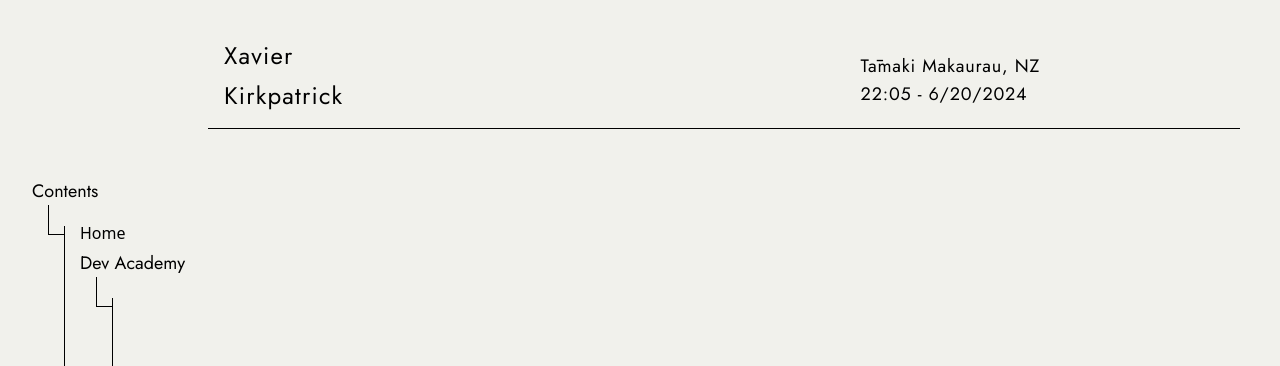
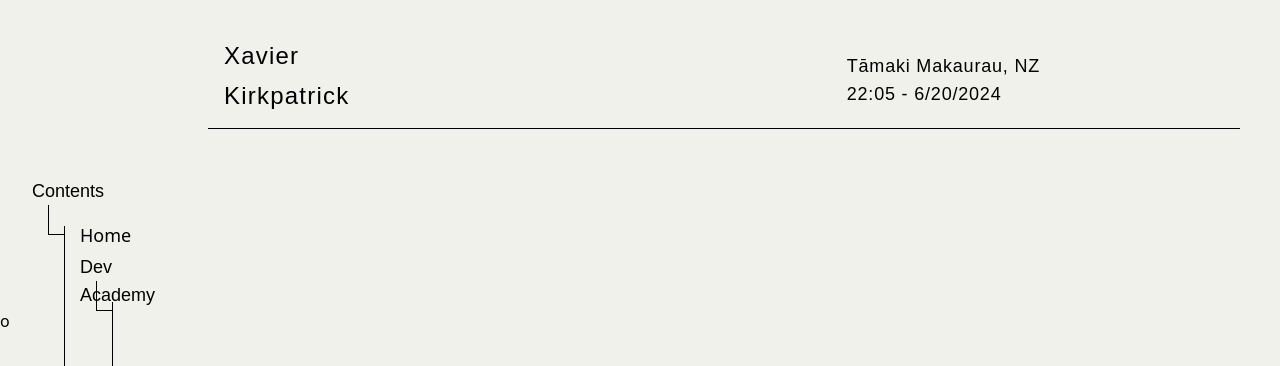
Before and after one commit to xavier-kirkpatrick/xavier-kirkpatrick.github.io, a React (Vite) app: page / in a window 1280 px wide. Shown: the top 366 px of the page. Built offline with nearby package versions, Linux system fonts and the light colour scheme.

Commit message:
add baxkground colour variable

```diff
--- a/public/main.css
+++ b/public/main.css
@@ -1,8 +1,6 @@
-@import url("https://fonts.googleapis.com/css2?family=Raleway:ital,wght@0,100..900;1,100..900&display=swap");
-
-@import url("https://fonts.googleapis.com/css2?family=Oswald:wght@200..700&family=Raleway:ital,wght@0,100..900;1,100..900&display=swap");
-
-@import url("https://fonts.googleapis.com/css2?family=Jost:ital,wght@0,100..900;1,100..900&family=Raleway:ital,wght@0,100..900;1,100..900&display=swap");
+:root {
+  --main-background-color: #f1f1ec;
+}
 
 /*
 ! tailwindcss v3.4.4 | MIT License | https://tailwindcss.com
@@ -443,7 +441,7 @@ video {
   display: none;
 }
 
-*, ::before, ::after{
+*, ::before, ::after {
   --tw-border-spacing-x: 0;
   --tw-border-spacing-y: 0;
   --tw-translate-x: 0;
@@ -497,7 +495,7 @@ video {
   --tw-contain-style:  ;
 }
 
-::backdrop{
+::backdrop {
   --tw-border-spacing-x: 0;
   --tw-border-spacing-y: 0;
   --tw-translate-x: 0;
@@ -551,293 +549,188 @@ video {
   --tw-contain-style:  ;
 }
 
-.container{
+.container {
   width: 100%;
 }
 
-@media (min-width: 640px){
-  .container{
+@media (min-width: 640px) {
+  .container {
     max-width: 640px;
   }
 }
 
-@media (min-width: 768px){
-  .container{
+@media (min-width: 768px) {
+  .container {
     max-width: 768px;
   }
 }
 
-@media (min-width: 1024px){
-  .container{
+@media (min-width: 1024px) {
+  .container {
     max-width: 1024px;
   }
 }
 
-@media (min-width: 1280px){
-  .container{
+@media (min-width: 1280px) {
+  .container {
     max-width: 1280px;
   }
 }
 
-@media (min-width: 1536px){
-  .container{
+@media (min-width: 1536px) {
+  .container {
     max-width: 1536px;
   }
 }
 
-.visible{
+.visible {
   visibility: visible;
 }
 
-.absolute{
+.absolute {
   position: absolute;
 }
 
-.relative{
+.relative {
   position: relative;
 }
 
-.left-0{
-  left: 0px;
-}
-
-.left-4{
-  left: 1rem;
-}
-
-.top-14{
-  top: 3.5rem;
-}
-
-.top-8{
-  top: 2rem;
-}
-
-.left-8{
-  left: 2rem;
-}
-
-.left-11{
-  left: 2.75rem;
-}
-
-.left-16{
-  left: 4rem;
-}
-
-.left-14{
-  left: 3.5rem;
-}
-
-.left-12{
+.left-12 {
   left: 3rem;
 }
 
-.top-12{
-  top: 3rem;
+.left-24 {
+  left: 6rem;
 }
 
-.bottom-3{
-  bottom: 0.75rem;
-}
-
-.top-1{
-  top: 0.25rem;
-}
-
-.top-5{
-  top: 1.25rem;
-}
-
-.top-10{
-  top: 2.5rem;
-}
-
-.top-9{
-  top: 2.25rem;
-}
-
-.top-7{
+.top-7 {
   top: 1.75rem;
 }
 
-.left-20{
-  left: 5rem;
+.ml-20 {
+  margin-left: 5rem;
 }
 
-.left-24{
-  left: 6rem;
-}
-
-.ml-16{
-  margin-left: 4rem;
-}
-
-.ml-5{
-  margin-left: 1.25rem;
-}
-
-.ml-52{
+.ml-52 {
   margin-left: 13rem;
 }
 
-.ml-56{
+.ml-56 {
   margin-left: 14rem;
 }
 
-.ml-7{
-  margin-left: 1.75rem;
+.ml-8 {
+  margin-left: 2rem;
 }
 
-.mr-10{
+.mr-10 {
   margin-right: 2.5rem;
 }
 
-.mr-60{
+.mr-60 {
   margin-right: 15rem;
 }
 
-.mt-12{
+.mt-1 {
+  margin-top: 0.25rem;
+}
+
+.mt-12 {
   margin-top: 3rem;
 }
 
-.mt-8{
-  margin-top: 2rem;
-}
-
-.ml-10{
-  margin-left: 2.5rem;
-}
-
-.ml-20{
-  margin-left: 5rem;
-}
-
-.ml-24{
-  margin-left: 6rem;
-}
-
-.mt-14{
-  margin-top: 3.5rem;
-}
-
-.mt-5{
-  margin-top: 1.25rem;
-}
-
-.mt-4{
+.mt-4 {
   margin-top: 1rem;
 }
 
-.mt-3{
-  margin-top: 0.75rem;
+.block {
+  display: block;
 }
 
-.mt-1{
-  margin-top: 0.25rem;
-}
-
-.ml-6{
-  margin-left: 1.5rem;
-}
-
-.ml-8{
-  margin-left: 2rem;
-}
-
-.inline-block{
+.inline-block {
   display: inline-block;
 }
 
-.flex{
+.inline {
+  display: inline;
+}
+
+.flex {
   display: flex;
 }
 
-.hidden{
+.hidden {
   display: none;
 }
 
-.min-h-screen{
+.min-h-screen {
   min-height: 100vh;
 }
 
-.flex-col{
+.flex-col {
   flex-direction: column;
 }
 
-.items-baseline{
+.items-baseline {
   align-items: baseline;
 }
 
-.justify-between{
+.justify-between {
   justify-content: space-between;
 }
 
-.justify-evenly{
+.justify-evenly {
   justify-content: space-evenly;
 }
 
-.overflow-hidden{
+.overflow-hidden {
   overflow: hidden;
 }
 
-.border-b{
+.text-wrap {
+  text-wrap: wrap;
+}
+
+.border-b {
   border-bottom-width: 1px;
 }
 
-.border-black{
+.border-black {
   --tw-border-opacity: 1;
   border-color: rgb(0 0 0 / var(--tw-border-opacity));
 }
 
-.bg-main-off-white{
-  --tw-bg-opacity: 1;
-  background-color: rgb(241 241 236 / var(--tw-bg-opacity));
+.bg-mainBgColour {
+  background-color: var(--main-background-color);
 }
 
-.pt-10{
+.pt-10 {
   padding-top: 2.5rem;
 }
 
-.pt-2{
+.pt-2 {
   padding-top: 0.5rem;
 }
 
-.pl-11{
-  padding-left: 2.75rem;
-}
-
-.pl-36{
-  padding-left: 9rem;
-}
-
-.pt-32{
-  padding-top: 8rem;
-}
-
-.pl-20{
-  padding-left: 5rem;
-}
-
-.font-jost{
+.font-jost {
   font-family: Jost, sans-serif;
 }
 
-.text-2xl{
+.text-2xl {
   font-size: 1.5rem;
   line-height: 2rem;
 }
 
-.text-lg{
+.text-lg {
   font-size: 1.125rem;
   line-height: 1.75rem;
 }
 
-.tracking-wider{
+.tracking-wider {
   letter-spacing: 0.05em;
 }
 
-.transition{
+.transition {
   transition-property: color, background-color, border-color, text-decoration-color, fill, stroke, opacity, box-shadow, transform, filter, -webkit-backdrop-filter;
   transition-property: color, background-color, border-color, text-decoration-color, fill, stroke, opacity, box-shadow, transform, filter, backdrop-filter;
   transition-property: color, background-color, border-color, text-decoration-color, fill, stroke, opacity, box-shadow, transform, filter, backdrop-filter, -webkit-backdrop-filter;
@@ -845,6 +738,6 @@ video {
   transition-duration: 150ms;
 }
 
-.\[\&\.active\]\:font-bold.active{
+.\[\&\.active\]\:font-bold.active {
   font-weight: 700;
 }
--- a/src/components/SideBar.tsx
+++ b/src/components/SideBar.tsx
@@ -71,12 +71,15 @@ function SideBar() {
 
       {/* Home link */}
       <Link to="/">
-        <motion.p className="ml-20 mt-4">Home</motion.p>
+        <motion.p className="ml-20 mt-4 text-lg">Home</motion.p>
       </Link>
 
       {/* ------- Dev Academy section -------- */}
       <div className="relative mt-1">
-        <motion.p className="ml-20 font-jost text-lg">Dev Academy</motion.p>
+        <motion.p className="ml-20 block text-wrap font-jost text-lg">
+          Dev<motion.p className="block">Academy</motion.p>
+        </motion.p>
+        o {/* Dev Academy svg */}
         <motion.svg
           width={17}
           height={104}
--- a/src/routes/__root.tsx
+++ b/src/routes/__root.tsx
@@ -5,7 +5,7 @@ import SideBar from "../components/SideBar";
 
 export const Route = createRootRoute({
   component: () => (
-    <div className="min-h-screen bg-main-off-white">
+    <div className="bg-mainBgColour min-h-screen">
       <Header />
       <SideBar />
       <Outlet />
--- a/src/styles/main.css
+++ b/src/styles/main.css
@@ -1,3 +1,7 @@
+:root {
+  --main-background-color: #f1f1ec;
+}
+
 @import url("https://fonts.googleapis.com/css2?family=Raleway:ital,wght@0,100..900;1,100..900&display=swap");
 @import url("https://fonts.googleapis.com/css2?family=Oswald:wght@200..700&family=Raleway:ital,wght@0,100..900;1,100..900&display=swap");
 @import url("https://fonts.googleapis.com/css2?family=Jost:ital,wght@0,100..900;1,100..900&family=Raleway:ital,wght@0,100..900;1,100..900&display=swap");
--- a/tailwind.config.js
+++ b/tailwind.config.js
@@ -4,7 +4,7 @@ export default {
   theme: {
     extend: {
       colors: {
-        "main-off-white": "#F1F1EC",
+        mainBgColour: "var(--main-background-color)",
       },
       fontFamily: {
         raleway: ["Raleway", "sans-serif"],
```
